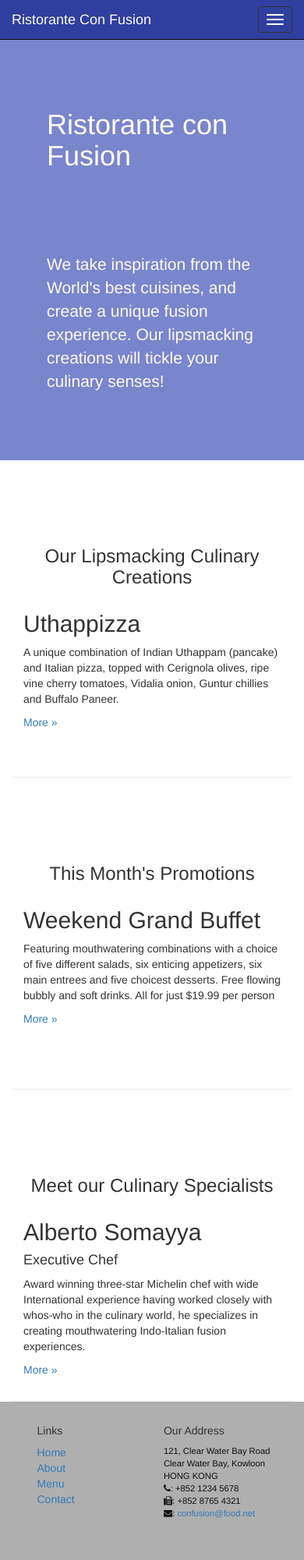
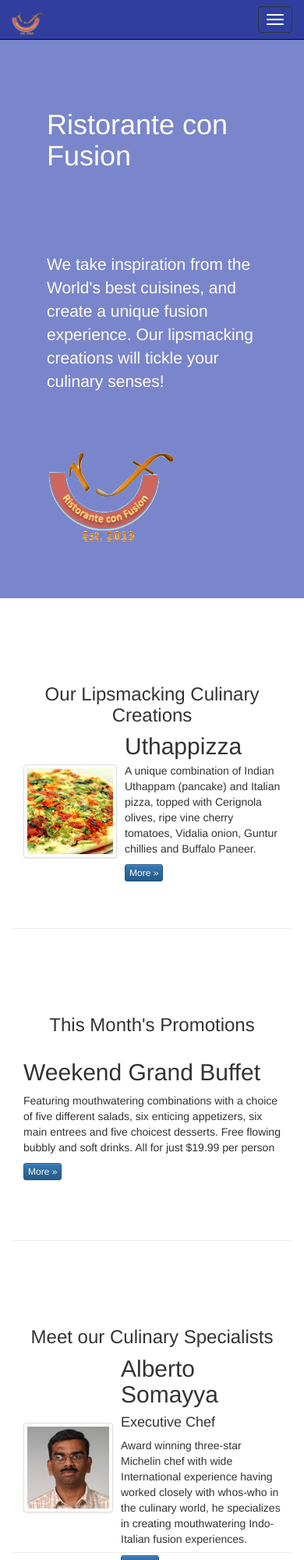
Before and after one commit to jenndhemus/conFusion, a plain HTML site: page index.html in a window 390 px wide. Shown: the top 2000 px of the page at 78% size. Drawn offline with nearby package versions, Linux system fonts and the light colour scheme.

Commit message:
Updated images
added images with bootstrap responsive attibutes

```diff
--- a/index.html
+++ b/index.html
@@ -28,7 +28,7 @@
                         <span class="icon-bar"></span>
                         <span class="icon-bar"></span>
                     </button>
-                    <a class="navbar-brand" href="#">Ristorante Con Fusion</a>
+                <a class="navbar-brand" href="#"><img src="img/logo.png" height=30 width=41></a>
                 </div>
                 <div id = "navbar" class = "navbar-collapse collapse">
                 <ul class="nav navbar-nav">
@@ -69,7 +69,9 @@
                     <p style="padding:40px;"></p>
                     <p>We take inspiration from the World's best cuisines, and create a unique fusion experience. Our lipsmacking creations will tickle your culinary senses!</p>
                 </div>
-                <div class="col-xs-12 col-sm-4">
+                <div class="col-xs-12 col-sm-2">
+                    <p style="padding:20px;"></p>
+                    <img src="img/logo.png" class="img-responsive">
                 </div>
             </div>
         </div>
@@ -82,9 +84,23 @@
                 <h3 align=center>Our Lipsmacking Culinary Creations</h3>
             </div>
             <div class ="col-xs-12 col-sm-9 col-sm-pull-3">
-                <h2>Uthappizza</h2>
-                <p>A unique combination of Indian Uthappam (pancake) and Italian pizza, topped with Cerignola olives, ripe vine cherry tomatoes, Vidalia onion, Guntur chillies and Buffalo Paneer.</p>
-                <p><a  href="#">More &raquo;</a></p>
+                   <div class="media">
+                    <div class="media-left media-middle">
+                        <a href="#">
+                        <img class="media-object img-thumbnail"
+                         src="img/uthappizza.png" alt="Uthappizza">
+                        </a>
+                    </div>
+                    <div class="media-body">
+                        <h2 class="media-heading">Uthappizza</h2>
+                        <p>A unique combination of Indian Uthappam (pancake) and
+                          Italian pizza, topped with Cerignola olives, ripe vine
+                          cherry tomatoes, Vidalia onion, Guntur chillies and
+                          Buffalo Paneer.</p>
+                        <p><a class="btn btn-primary btn-xs" href="#">More &raquo;</a></p>
+                    </div>
+                </div>
+
             </div>
         </div>
 
@@ -97,8 +113,7 @@
             <div class ="col-xs-12 col-sm-9">
                 <h2>Weekend Grand Buffet</h2>
                 <p>Featuring mouthwatering combinations with a choice of five different salads, six enticing appetizers, six main entrees and five choicest desserts. Free flowing bubbly and soft drinks. All for just $19.99 per person </p>
-                <p><a href="#">More &raquo;</a></p>
-            </div>
+                <p><a class="btn btn-primary btn-xs" href="#">More &raquo;</a></p>            </div>
         </div>
 
         <div class ="row-content">
@@ -107,10 +122,24 @@
                 <h3 align=center>Meet our Culinary Specialists</h3>
             </div>
             <div class ="col-xs-12 col-sm-9 col-sm-pull-3">
-                <h2>Alberto Somayya</h2>
-                <h4>Executive Chef</h4>
-                <p>Award winning three-star Michelin chef with wide International experience having worked closely with whos-who in the culinary world, he specializes in creating mouthwatering Indo-Italian fusion experiences. </p>
-                <p><a href="#">More &raquo;</a></p>
+               <div class="media">
+                    <div class="media-left media-middle">
+                        <a href="#">
+                        <img class="media-object img-thumbnail"
+                         src="img/alberto.png" alt="Alberto Somayya">
+                        </a>
+                    </div>
+                    <div class="media-body">
+                        <h2 class="media-heading">Alberto Somayya</h2>
+                        <h4>Executive Chef</h4>
+                        <p>Award winning three-star Michelin chef with wide
+                         International experience having worked closely with
+                         whos-who in the culinary world, he specializes in
+                          creating mouthwatering Indo-Italian fusion experiences.
+                         </p>
+                        <p><a class="btn btn-primary btn-xs" href="#">More &raquo;</a></p>
+                    </div>
+                </div>
             </div>
         </div>
 
```
Also changed, not shown: aboutus.html (+4 -2 lines), contactus.html (+4 -2 lines), img/alberto.png (added), img/buffet.png (added), img/logo.png (added), img/uthappizza.png (added).
